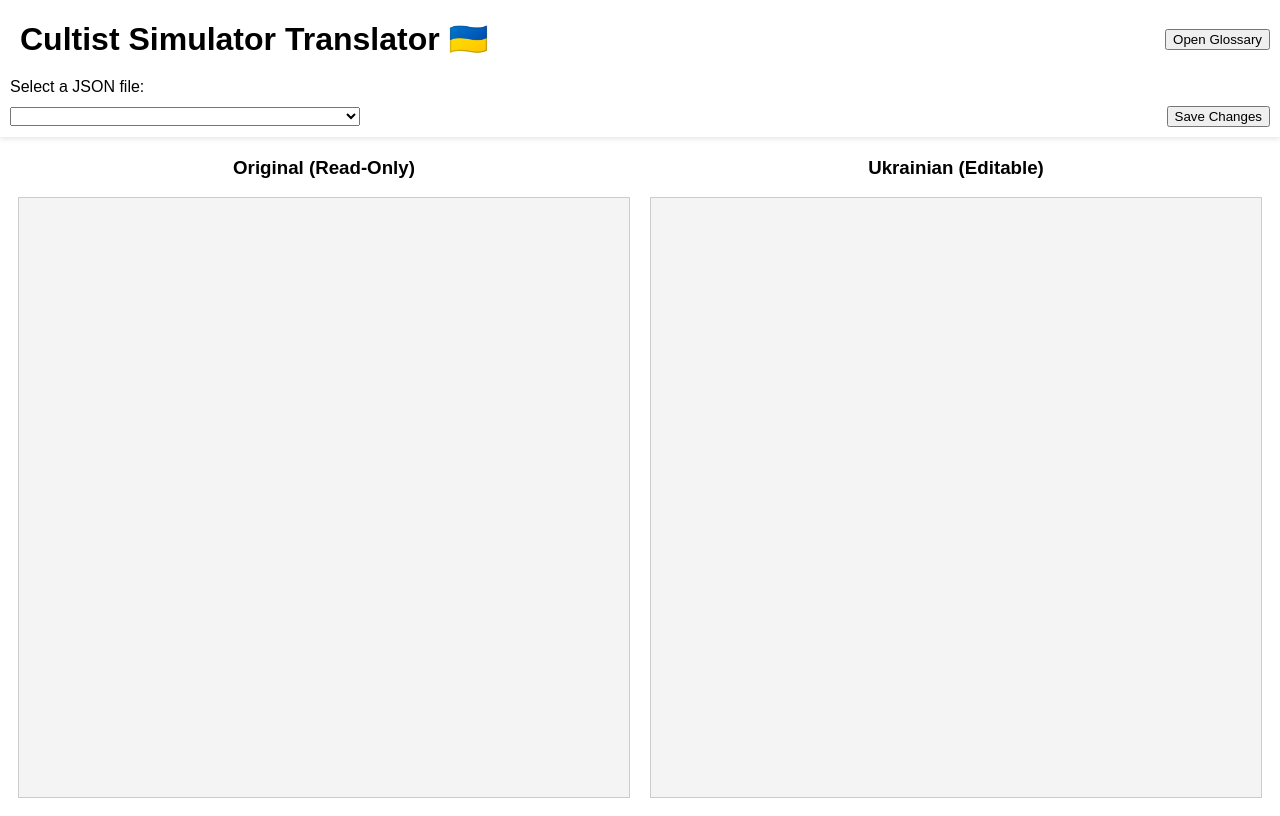
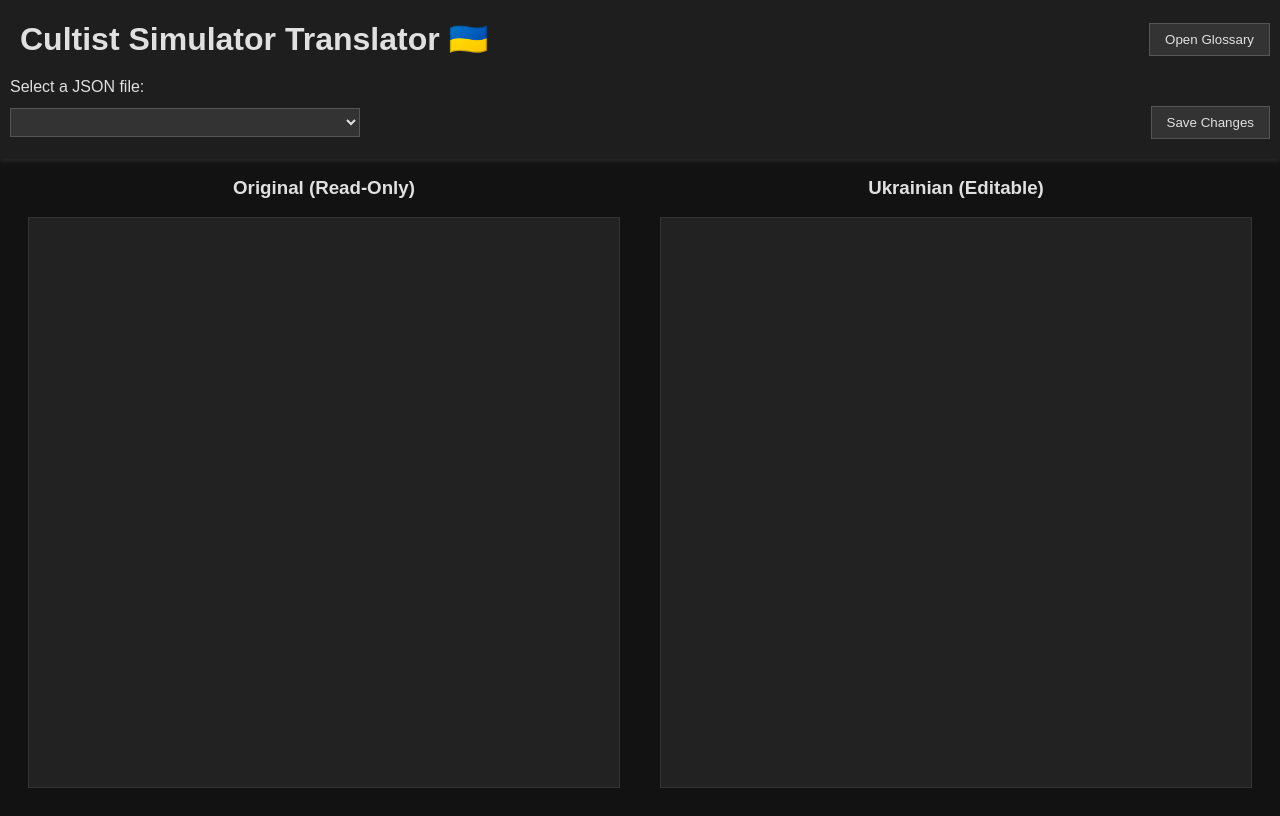
Before and after one commit to MerlinovaBoroda/Cultist-Simulator-Translator, a website: page public/index.html in a window 1280 px wide. Drawn offline with Linux system fonts and the light colour scheme; no server answers.

Commit message:
Black theme because why not

```diff
--- a/public/style.css
+++ b/public/style.css
@@ -1,5 +1,7 @@
 body {
     font-family: Arial, sans-serif;
+    background-color: #121212;
+    color: #E0E0E0;
     margin-top: 8em;
     padding: 0;
     height: 85vh;
@@ -9,13 +11,19 @@
 
 header {
     position: fixed;
-    background-color: #fff;
+    background-color: #1E1E1E;
+    color: #E0E0E0;
     top: 0;
     left: 0;
     width: 100%;
-    /* padding: 10px 0; */
-    box-shadow: 0 2px 5px rgba(0, 0, 0, 0.1);
+    box-shadow: 0 2px 5px rgba(255, 255, 255, 0.1);
     z-index: 1000;
+    padding-bottom: 10px;
+}
+
+h1, label {
+    color: #E0E0E0;
+    margin: 10px;
 }
 
 .container-buttons {
@@ -24,13 +32,29 @@
     align-items: center;
     padding: 10px;
 }
+
 .container-buttons select {
     flex: 1;
     margin-right: 10px;
     max-width: 350px;
+    background-color: #333;
+    color: #E0E0E0;
+    border: 1px solid #555;
+    padding: 5px;
 }
+
 .container-buttons button {
     flex-shrink: 0;
+    background-color: #333;
+    color: #E0E0E0;
+    border: 1px solid #555;
+    padding: 8px 15px;
+    cursor: pointer;
+    transition: background 0.3s ease;
+}
+
+.container-buttons button:hover {
+    background-color: #555;
 }
 
 .container {
@@ -39,15 +63,22 @@
     gap: 20px;
     padding: 10px;
     box-sizing: border-box;
+    margin-top: 10px;
 }
+
 .panel {
     flex: 1;
     display: flex;
     flex-direction: column;
+    padding: 10px;
+    border-radius: 5px;
 }
+
 .panel h3 {
     text-align: center;
+    color: #E0E0E0;
 }
+
 .json-content {
     flex: 1;
     width: 100%;
@@ -58,38 +89,37 @@
     box-sizing: border-box;
     white-space: pre-wrap;
     overflow-y: auto; /* Allows scrolling */
-    border: 1px solid #ccc;
-    background-color: #f4f4f4;
+    border: 1px solid #333;
+    background-color: #222;
+    color: #E0E0E0;
 }
+
 .label {
-    background-color: #ffecb3;
+    background-color: #665500;
     padding: 2px;
 }
 
 .description {
-    background-color: #c8e6c9;
+    background-color: #2E7D32;
     padding: 2px;
 }
+
 .message {
-    background-color: #ffcdd2;
+    background-color: #8B0000;
     padding: 2px;
 }
 
 .comment {
-    background-color: #d1c4e9;
+    background-color: #4B0082;
     padding: 2px;
 }
 
 .rumour {
-    background-color: #ffe0b2;
+    background-color: #D2691E;
     padding: 2px;
 }
 
 .fragmentsecret {
-    background-color: #f8bbd0;
+    background-color: #B03060;
     padding: 2px;
 }
-
-h1, label {
-    margin: 10px;
-}
```
